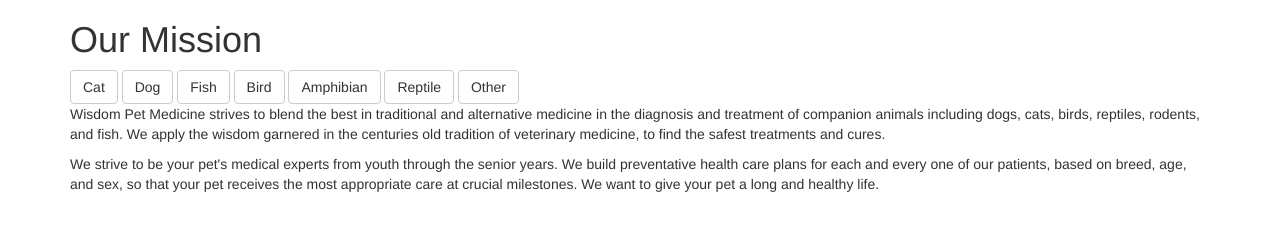
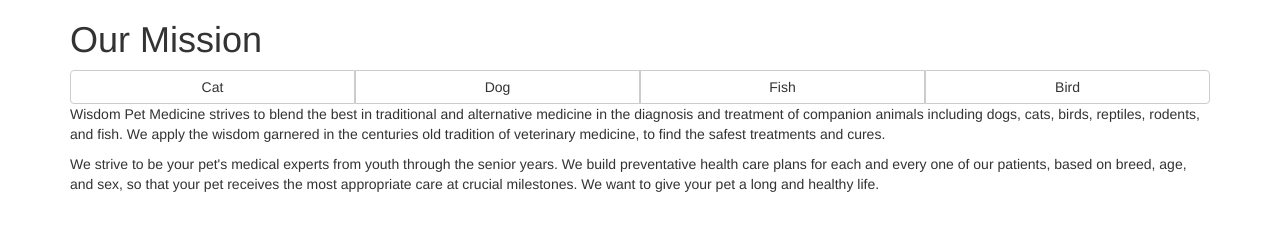
Before and after one commit to planetoftheweb/bootstrap, a website: page builds/bootstrap/index.html in a window 1280 px wide. Drawn offline with Linux system fonts and the light colour scheme.

Commit message:
06_03e button groups

```diff
--- a/builds/bootstrap/index.html
+++ b/builds/bootstrap/index.html
@@ -16,21 +16,26 @@
 
 <h1>Our Mission</h1>
 
+<div class="btn-group btn-group-justified"
+  role="group" aria-label="...">
+  <div class="btn-group" role="group">
     <button type="button"
       class="btn btn-default">Cat</button>
+  </div>
+  <div class="btn-group" role="group">
     <button type="button"
       class="btn btn-default">Dog</button>
+  </div>
+  <div class="btn-group" role="group">
     <button type="button"
       class="btn btn-default">Fish</button>
+  </div>
+  <div class="btn-group" role="group">
     <button type="button"
       class="btn btn-default">Bird</button>
+  </div>
+</div>
 
-<button type="button"
-  class="btn btn-default">Amphibian</button>
-<button type="button"
-  class="btn btn-default">Reptile</button>
-<button type="button"
-  class="btn btn-default">Other</button>
 
 
 <p>Wisdom Pet Medicine strives to blend the best in traditional and alternative medicine in the diagnosis and treatment of companion animals including dogs, cats, birds, reptiles, rodents, and fish. We apply the wisdom garnered in the centuries old tradition of veterinary medicine, to find the safest treatments and cures.
```
Lines whose indentation alone changed are shown as unchanged.
